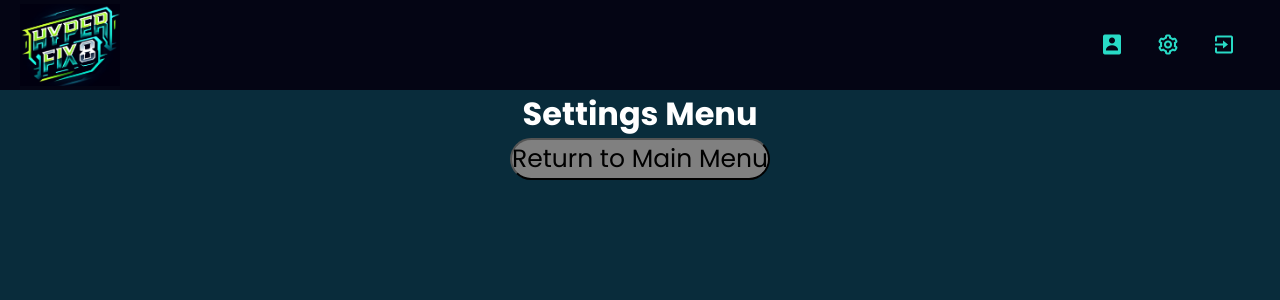
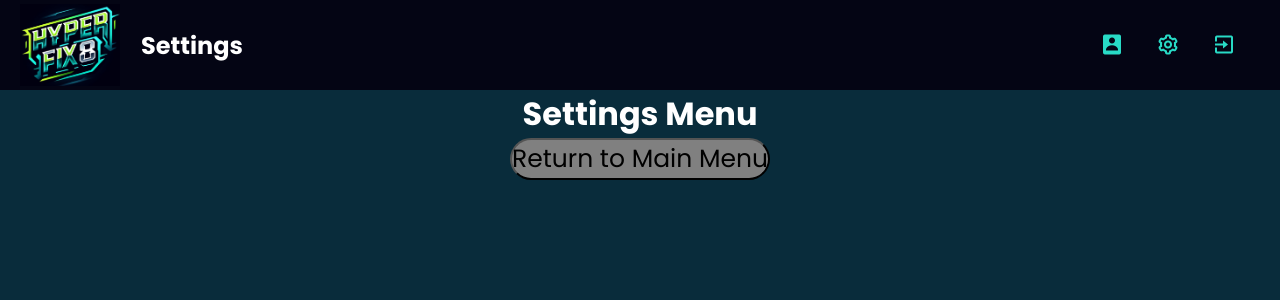
Before and after one commit to NathanBaker5901/3444-Group-7, a Flask app: page /settings in a window 1280 px wide. Shown: the top 300 px of the page. Run offline with Flask 3, Linux system fonts and the light colour scheme.

Commit message:
Made changes to nav bar and added profile username output savable profile text box for bio. also make a profile database

```diff
--- a/Templates/Update_Delete.html
+++ b/Templates/Update_Delete.html
@@ -16,6 +16,9 @@
         <a href="{{ url_for('mainMenu') }}" class="logo">
             <img src="{{ url_for('static', filename='HyperFix8_Logo_Crop.png') }}" alt="HyperFix8 Logo" class="logo-img">
         </a>
+        <div class="nav-center-left">
+            <h1>Update/Delete</h1>
+        </div>
         <ul>
             <li><a href="{{ url_for('profile') }}" title="Profile"><i class='bx bxs-user-rectangle'></i></a></li>
             <li><a href="{{ url_for('settings') }}" title="Settings"><i class='bx bx-cog'></i></a></li>
--- a/Templates/add.html
+++ b/Templates/add.html
@@ -19,6 +19,9 @@
         <a href="{{ url_for('mainMenu') }}" class="logo">
             <img src="{{ url_for('static', filename='HyperFix8_Logo_Crop.png') }}" alt="HyperFix8 Logo" class="logo-img">
         </a>
+        <div class="nav-center-left">
+            <h1>Add</h1>
+        </div>
         <ul>
             <li><a href="{{ url_for('profile') }}" title="Profile"><i class='bx bxs-user-rectangle'></i></a></li>
             <li><a href="{{ url_for('settings') }}" title="Settings"><i class='bx bx-cog'></i></a></li>
--- a/Templates/mainMenu.html
+++ b/Templates/mainMenu.html
@@ -16,6 +16,9 @@
         <a href="{{ url_for('mainMenu') }}" class="logo">
             <img src="{{ url_for('static', filename='HyperFix8_Logo_Crop.png') }}" alt="HyperFix8 Logo" class="logo-img">
         </a>
+        <div class="nav-center-left">
+            <h1>Main Menu</h1>
+        </div>
         <ul>
             <li><a href="{{ url_for('profile') }}" title="Profile"><i class='bx bxs-user-rectangle'></i></a></li>
             <li><a href="{{ url_for('settings') }}" title="Settings"><i class='bx bx-cog'></i></a></li>
--- a/Templates/settings.html
+++ b/Templates/settings.html
@@ -16,6 +16,9 @@
         <a href="{{ url_for('mainMenu') }}" class="logo">
             <img src="{{ url_for('static', filename='HyperFix8_Logo_Crop.png') }}" alt="HyperFix8 Logo" class="logo-img">
         </a>
+        <div class="nav-center-left">
+            <h1>Settings</h1>
+        </div>
         <ul>
             <li><a href="{{ url_for('profile') }}" title="Profile"><i class='bx bxs-user-rectangle'></i></a></li>
             <li><a href="{{ url_for('settings') }}" title="Settings"><i class='bx bx-cog'></i></a></li>
--- a/Templates/show_Collectable.html
+++ b/Templates/show_Collectable.html
@@ -16,6 +16,9 @@
         <a href="{{ url_for('mainMenu') }}" class="logo">
             <img src="{{ url_for('static', filename='HyperFix8_Logo_Crop.png') }}" alt="HyperFix8 Logo" class="logo-img">
         </a>
+        <div class="nav-center-left">
+            <h1>Show Collectables</h1>
+        </div>
         <ul>
             <li><a href="{{ url_for('profile') }}" title="Profile"><i class='bx bxs-user-rectangle'></i></a></li>
             <li><a href="{{ url_for('settings') }}" title="Settings"><i class='bx bx-cog'></i></a></li>
--- a/app.py
+++ b/app.py
@@ -2,6 +2,7 @@ from flask import Flask, request, render_template, redirect, url_for, flash, ses
 import sqlite3
 import os #for uploading files
 from werkzeug.utils import secure_filename #for securing the files making sure theres no dangerous characters
+from user_profile import ProfileDB  # Import ProfileDB for functionality
 
 app = Flask(__name__)
 app.secret_key = 'supersecretkey'  # Needed for flashing messages
@@ -150,13 +151,33 @@ def show_collectable():
 def settings():
     return render_template('settings.html')
 
-@app.route('/profile')
+@app.route('/profile', methods=['GET', 'POST'])
 def profile():
-    return render_template('userProfile.html')
+    if 'userID' in session:
+        user_id = session['userID']
+        if request.method == 'POST':
+            bio = request.form['bio']
+            profile = ProfileDB.get_profile(user_id)
+            if profile:
+                ProfileDB.update_profile(user_id, bio, None)
+            else:
+                ProfileDB.create_profile(user_id, bio, None)
+            flash('Profile updated successfully!', 'success')
+
+        profile = ProfileDB.get_profile(user_id)
+        if profile:
+            return render_template('userProfile.html', username=session['username'], bio=profile[2])
+        else:
+            return render_template('userProfile.html', username=session['username'], bio='')
+    else:
+        flash('You need to login first.', 'danger')
+        return redirect(url_for('login'))
+
 
 @app.route('/signout')
 def signout():
     session.pop('userID', None)
+    session.pop('username', None)
     return redirect(url_for('home'))
 
 if __name__ == "__main__":
--- a/static/Update_Delete.css
+++ b/static/Update_Delete.css
@@ -54,6 +54,11 @@ nav a:hover {
     width: 100px;
     height: auto;
 }
+.nav-center-left {
+    position: absolute;
+    left: 15%;
+    transform: translateX(-50%);
+}
 .main-content {
     text-align: center;
     margin-top: 20px;
--- a/static/add.css
+++ b/static/add.css
@@ -66,6 +66,11 @@ nav a:hover {
     width: 100px;
     height: auto;
 }
+.nav-center-left {
+    position: absolute;
+    left: 15%;
+    transform: translateX(-50%);
+}
 
 /* Form styles */
 form {
--- a/static/mainMenu.css
+++ b/static/mainMenu.css
@@ -54,6 +54,11 @@ nav a:hover {
     width: 100px;
     height: auto;
 }
+.nav-center-left {
+    position: absolute;
+    left: 15%;
+    transform: translateX(-50%);
+}
 .main-content {
     text-align: center;
     margin-top: 20px;
--- a/static/settings.css
+++ b/static/settings.css
@@ -54,6 +54,11 @@ nav a:hover {
     width: 100px;
     height: auto;
 }
+.nav-center-left {
+    position: absolute;
+    left: 15%;
+    transform: translateX(-50%);
+}
 .main-content {
     text-align: center;
     margin-top: 20px;
--- a/static/showColletable.css
+++ b/static/showColletable.css
@@ -54,6 +54,11 @@ nav a:hover {
     width: 100px;
     height: auto;
 }
+.nav-center-left {
+    position: absolute;
+    left: 15%;
+    transform: translateX(-50%);
+}
 .main-content {
     text-align: center;
     margin-top: 20px;
--- a/static/userProfile.css
+++ b/static/userProfile.css
@@ -54,6 +54,11 @@ nav a:hover {
     width: 100px;
     height: auto;
 }
+.nav-center-left {
+    position: absolute;
+    left: 15%;
+    transform: translateX(-50%);
+}
 .main-content {
     text-align: center;
     margin-top: 20px;
```
Also changed, not shown: Templates/userProfile.html (+12 -11 lines), profile_setup_db.py (added, +18 -0 lines), user_profile.py (added, +35 -0 lines), verify_profiles_db.py (added, +15 -0 lines), profiles.db (added), uploads/MadKitten.jpg (added).
